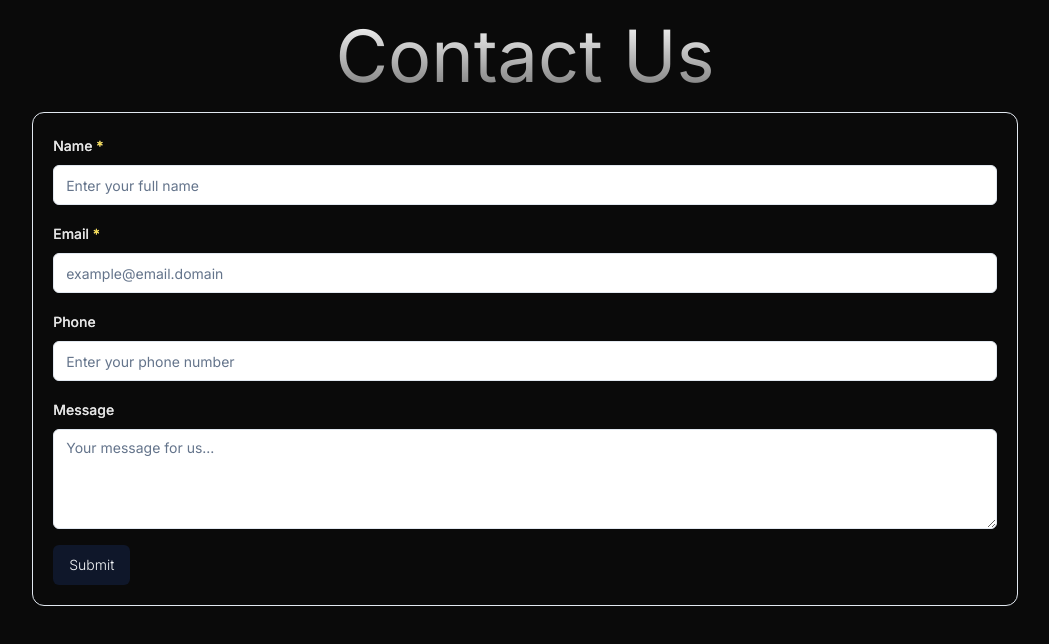
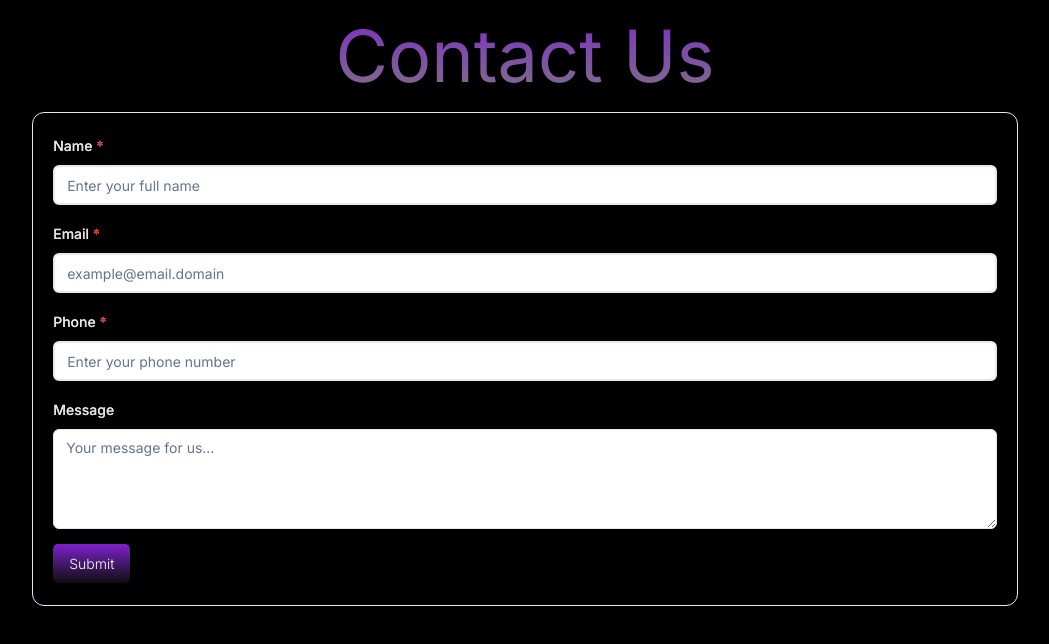
Before and after one commit to RK-41/contact-page-project, a Next.js app: page / in a window 1280 px wide. Shown: the top 644 px of the page, without its empty margins (115-1164 px from the left). Built offline with nearby package versions, Linux system fonts and the light colour scheme.

Commit message:
UI Update
- Added transition animation using framer-motion
- Added animation to elements

```diff
--- a/app/globals.css
+++ b/app/globals.css
@@ -71,6 +71,6 @@
 		@apply border-border;
 	}
 	body {
-    @apply bg-background text-foreground;
+		@apply text-foreground bg-black;
 	}
 }
--- a/app/layout.jsx
+++ b/app/layout.jsx
@@ -1,17 +1,20 @@
-import { Inter } from "next/font/google";
-import "./globals.css";
+import { Inter } from 'next/font/google';
+import './globals.css';
+import Transition from './tansition';
 
-const inter = Inter({ subsets: ["latin"] });
+const inter = Inter({ subsets: ['latin'] });
 
 export const metadata = {
-  title: "Create Next App",
-  description: "Generated by create next app",
+	title: 'Create Next App',
+	description: 'Generated by create next app',
 };
 
 export default function RootLayout({ children }) {
-  return (
-    <html lang="en">
-      <body className={inter.className}>{children}</body>
-    </html>
-  );
+	return (
+		<html lang='en'>
+			<body className={inter.className}>
+				<Transition>{children}</Transition>
+			</body>
+		</html>
+	);
 }
--- a/app/page.jsx
+++ b/app/page.jsx
@@ -1,7 +1,7 @@
 import Contact from '@/components/contact';
 
 const Home = () => {
-	return <Contact />;
+	return <Contact className='bg-black' />;
 };
 
 export default Home;
--- /dev/null
+++ b/app/tansition.jsx
@@ -0,0 +1,17 @@
+'use client';
+
+import { motion } from 'framer-motion';
+
+const Transition = ({ children }) => {
+	return (
+		<motion.div
+			initial={{ y: 20, opacity: 0 }}
+			animate={{ y: 0, opacity: 1 }}
+			transition={{ ease: 'easeInOut', duration: 0.75 }}
+		>
+			{children}
+		</motion.div>
+	);
+};
+
+export default Transition;
--- a/components/contact.jsx
+++ b/components/contact.jsx
@@ -93,19 +93,21 @@ export default function Contact() {
 	}
 
 	return (
-		<div className='w-full h-svh md:items-center md:justify-center bg-black/[0.96] antialiased bg-grid-white/[0.02] relative overflow-hidden'>
-			<div className='flex-col items-start justify-center py-5 px-6'>
-				<div className='text-5xl pb-5 sm:text-7xl px-6 text-center bg-clip-text text-transparent bg-gradient-to-b from-neutral-50 to bg-neutral-400 bg-opacity-50'>
+		<div className='w-full min-h-screen md:items-center md:justify-center bg-black/[0.96] antialiased bg-grid-white/[0.02] relative overflow-hidden '>
+			<div className='flex-col items-start justify-center px-6'>
+				<div className='max-h-[128px] text-3xl min-[360px]:text-5xl sm:text-7xl px-6 py-5 text-center bg-clip-text text-transparent bg-gradient-to-b from-purple-700 to bg-neutral-50 bg-opacity-50'>
 					Contact Us
 				</div>
 
 				{loading ? (
-					<div className='text-xl md:text-2xl flex items-center justify-center flex-col px-8 bg-white w-120 py-20'>
-						<div className='text-gray-500 font-light text-center justify-center mx-auto py-10'>
+					<div className='text-3xl md:text-5xl flex items-center justify-center flex-col px-8 w-120 py-20'>
+						<div className='text-white font-light text-center justify-center mx-auto py-10 animate-pulse'>
 							Submitting your form...
 						</div>
+						<div className='animate-spin text-white'>❄️</div>
 					</div>
 				) : (
+					<>
 						<Form {...form}>
 							{!submitted ? (
 								<form
@@ -119,14 +121,17 @@ export default function Contact() {
 										render={({ field }) => (
 											<FormItem className='items-center justify-center w-full'>
 												<FormLabel className='text-sm bg-clip-text text-neutral-200 bg-gradient-to-b from-neutral-50 to-neutral-400 bg-opacity-50'>
-												Name <span className='text-yellow-300'>*</span>
+													Name <span className='text-red-600'>*</span>
 												</FormLabel>
 
 												<FormControl>
-												<Input placeholder='Enter your full name' {...field} />
+													<Input
+														placeholder='Enter your full name'
+														{...field}
+													/>
 												</FormControl>
 
-											<FormMessage className='bg-red-200 rounded-[4px] w-[100px] p-1 z-10 shadow-red-600 shadow-md text-black relative -top-3' />
+												<FormMessage className='bg-white border-red-600 border-2 rounded-[4px] w-[100px] p-1 z-10 shadow-red-600 shadow-md text-black relative -top-3 left-3' />
 											</FormItem>
 										)}
 									/>
@@ -137,11 +142,14 @@ export default function Contact() {
 										render={({ field }) => (
 											<FormItem className='items-center justify-center w-full'>
 												<FormLabel className='text-sm bg-clip-text text-neutral-200 bg-gradient-to-b from-neutral-50 to-neutral-400 bg-opacity-50'>
-												Email <span className='text-yellow-300'>*</span>
+													Email <span className='text-red-600'>*</span>
 												</FormLabel>
 
 												<FormControl>
-												<Input placeholder='example@email.domain' {...field} />
+													<Input
+														placeholder='example@email.domain'
+														{...field}
+													/>
 												</FormControl>
 
 												<FormMessage className='bg-white border-red-600 border-2 rounded-[4px] w-[100px] p-1 z-10 shadow-red-600 shadow-md text-black relative -top-3 left-3' />
@@ -155,7 +163,7 @@ export default function Contact() {
 										render={({ field }) => (
 											<FormItem className='items-center justify-center w-full'>
 												<FormLabel className='text-sm bg-clip-text text-neutral-200 bg-gradient-to-b from-neutral-50 to-neutral-400 bg-opacity-50'>
-												Phone
+													Phone <span className='text-red-600'>*</span>
 												</FormLabel>
 
 												<FormControl>
@@ -190,10 +198,10 @@ export default function Contact() {
 										)}
 									/>
 
-								<div className='flex items-center gap-4'>
+									<div className='flex items-center gap-4 animate-bounce'>
 										<Button
 											type='submit'
-										className='text-sm font-light'
+											className='text-sm font-light bg-gradient-to-b from-purple-700 to bg-neutral-50 bg-opacity-5'
 											disabled={loading}
 											onClick={() => form.handleSubmit(onSubmit)}
 										>
@@ -205,25 +213,26 @@ export default function Contact() {
 								</form>
 							) : (
 								<>
-								<div className='text-xl md:text-2xl flex items-center justify-center flex-col px-8 bg-white w-120 py-20'>
-									<div className='text-gray-500 font-light text-center justify-center mx-auto py-10'>
-										We&apos;ve received your message, and
+									<div className='text-xl min-[360px]:text-3xl md:text-5xl flex items-center justify-center flex-col px-8 bg-inherit border-white w-120 py-10 md:py-20'>
+										<div className='text-white font-light text-center justify-center mx-auto py-10 animate-pulse'>
+											We&apos;ve received your details, and
 											<br />
-										We will we will rock you...
+											We will.. we will.. rock you...
 										</div>
 
-									<div className='flex items-center gap-4'>
+										<div className='flex items-center gap-4 animate-bounce my-10'>
 											<Button
-											className='text-sm font-light mx-auto'
+												className='text-sm font-light mx-auto bg-gradient-to-b from-purple-700 to bg-neutral-50 bg-opacity-5'
 												disabled={loading}
 											>
-											<a href='/'>Another form submission</a>
+												<a href='/'>Submit Another Form</a>
 											</Button>
 										</div>
 									</div>
 								</>
 							)}
 						</Form>
+					</>
 				)}
 			</div>
 		</div>
--- a/components/ui/input.jsx
+++ b/components/ui/input.jsx
@@ -1,19 +1,20 @@
-import * as React from "react"
+import * as React from 'react';
 
-import { cn } from "@/lib/utils"
+import { cn } from '@/lib/utils';
 
 const Input = React.forwardRef(({ className, type, ...props }, ref) => {
 	return (
-    (<input
+		<input
 			type={type}
 			className={cn(
-        "flex h-10 w-full rounded-md border border-input bg-background px-3 py-2 text-sm ring-offset-background file:border-0 file:bg-transparent file:text-sm file:font-medium placeholder:text-muted-foreground focus-visible:outline-none focus-visible:ring-2 focus-visible:ring-ring focus-visible:ring-offset-2 disabled:cursor-not-allowed disabled:opacity-50",
+				'flex h-10 w-full rounded-md border-2 border-input bg-background px-3 py-2 text-sm ring-offset-background file:border-0 file:bg-transparent file:text-sm file:font-medium placeholder:text-muted-foreground focus-visible:outline-black focus-visible:ring-2 focus-visible:ring-ring focus-visible:ring-offset-2 disabled:cursor-not-allowed disabled:opacity-50',
 				className
 			)}
 			ref={ref}
-      {...props} />)
+			{...props}
+		/>
 	);
-})
-Input.displayName = "Input"
+});
+Input.displayName = 'Input';
 
-export { Input }
+export { Input };
--- a/components/ui/textarea.jsx
+++ b/components/ui/textarea.jsx
@@ -1,18 +1,19 @@
-import * as React from "react"
+import * as React from 'react';
 
-import { cn } from "@/lib/utils"
+import { cn } from '@/lib/utils';
 
 const Textarea = React.forwardRef(({ className, ...props }, ref) => {
 	return (
-    (<textarea
+		<textarea
 			className={cn(
-        "flex min-h-[80px] w-full rounded-md border border-input bg-background px-3 py-2 text-sm ring-offset-background placeholder:text-muted-foreground focus-visible:outline-none focus-visible:ring-2 focus-visible:ring-ring focus-visible:ring-offset-2 disabled:cursor-not-allowed disabled:opacity-50",
+				'flex min-h-[80px] w-full rounded-md border border-input bg-background px-3 py-2 text-sm ring-offset-background placeholder:text-muted-foreground focus-visible:outline-black  focus-visible:ring-2 focus-visible:ring-ring focus-visible:ring-offset-2 disabled:cursor-not-allowed disabled:opacity-50',
 				className
 			)}
 			ref={ref}
-      {...props} />)
+			{...props}
+		/>
 	);
-})
-Textarea.displayName = "Textarea"
+});
+Textarea.displayName = 'Textarea';
 
-export { Textarea }
+export { Textarea };
--- a/package.json
+++ b/package.json
@@ -14,6 +14,7 @@
 		"@radix-ui/react-slot": "^1.0.2",
 		"class-variance-authority": "^0.7.0",
 		"clsx": "^2.1.0",
+		"framer-motion": "^11.0.8",
 		"lucide-react": "^0.344.0",
 		"next": "14.1.2",
 		"react": "^18",
```
Also changed, not shown: 1 other file (tests, documents, lock files or other folders). Lines whose indentation alone changed are shown as unchanged.
